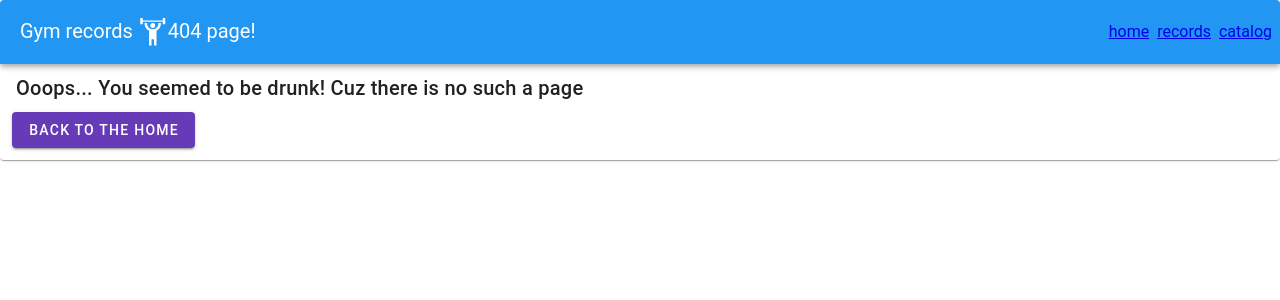
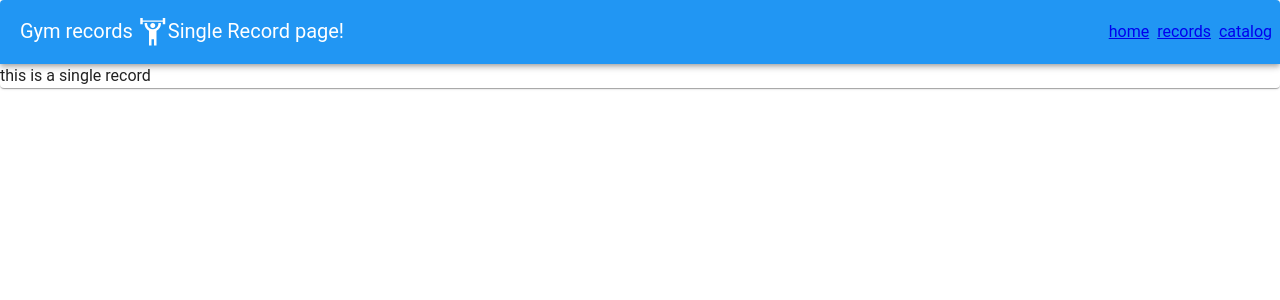
Before and after one commit to GiorgiMazm/Gym, a Vue app in the folder GymApp/: page /record/1 in a window 1280 px wide. Before the commit this address had no page. Shown: the top 300 px of the page. Built offline with nearby package versions, Linux system fonts and the light colour scheme.

Commit message:
Route for Single Record

```diff
--- /dev/null
+++ b/GymApp/src/components/Records/SingleRecord.vue
@@ -0,0 +1,22 @@
+<template>
+  <v-app>
+    <v-card>
+      <v-layout>
+        <AppHeader> <template #nameOfPage>Single Record</template></AppHeader>
+        <v-main>
+          <div class="single-record">this is a single record</div>
+        </v-main>
+      </v-layout>
+    </v-card>
+  </v-app>
+</template>
+
+<script>
+import AppHeader from "@/components/AppHeader.vue";
+export default {
+  name: "SingleRecord",
+  components: { AppHeader },
+};
+</script>
+
+<style scoped></style>
--- a/GymApp/src/components/Records/TrainingDay.vue
+++ b/GymApp/src/components/Records/TrainingDay.vue
@@ -46,6 +46,12 @@
     <v-divider></v-divider>
 
     <v-card-actions>
+      <router-link :to="'record/' + getCurrentDay.id">
+        <v-btn text color="deep-purple accent-4" class="d-block">
+          Learn more
+        </v-btn>
+      </router-link>
+
       <v-btn v-if="!editMode" @click="changeEditMode"> Edit Day </v-btn>
       <v-btn v-if="!editMode" @click="deleteTrainingDay(getCurrentDay.id)">
         Delete Day
--- a/GymApp/src/router/router.js
+++ b/GymApp/src/router/router.js
@@ -5,12 +5,18 @@ import ExercisesCatalogPage from "@/components/Catalog/ExercisesCatalogPage.vue"
 import SingleExercise from "@/components/Catalog/SingleExercise.vue";
 import NotFound from "@/components/NotFound.vue";
 import EditExercise from "@/components/Catalog/EditExercise.vue";
+import SingleRecord from "@/components/Records/SingleRecord.vue";
 
 const routes = [
   {
     path: "/records",
     component: GymRecords,
   },
+  {
+    path: "/record/:id",
+    component: SingleRecord,
+  },
+
   {
     path: "/",
     component: HomePage,
```
Also changed, not shown: 1 other file (tests, documents, lock files or other folders).
